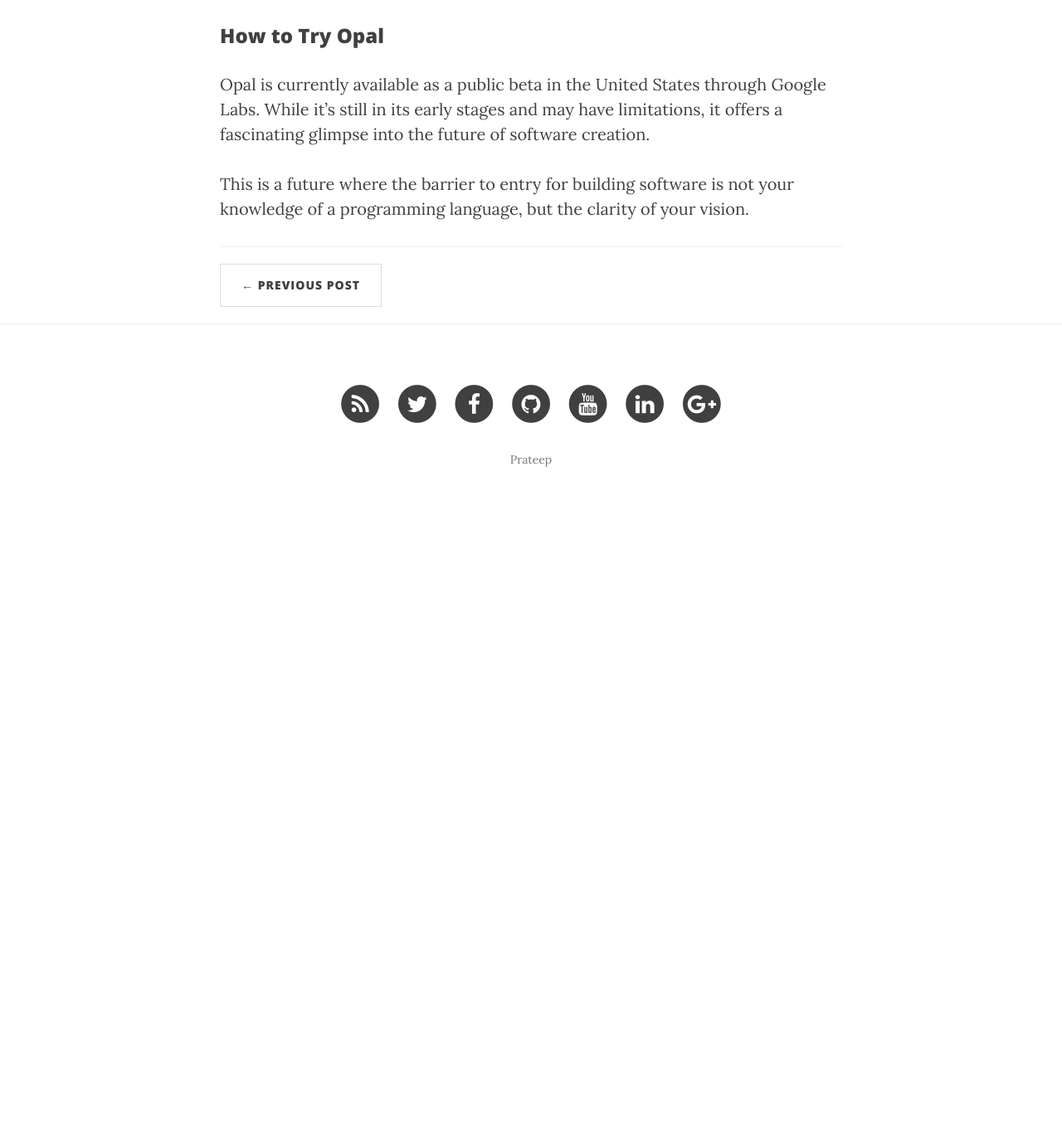
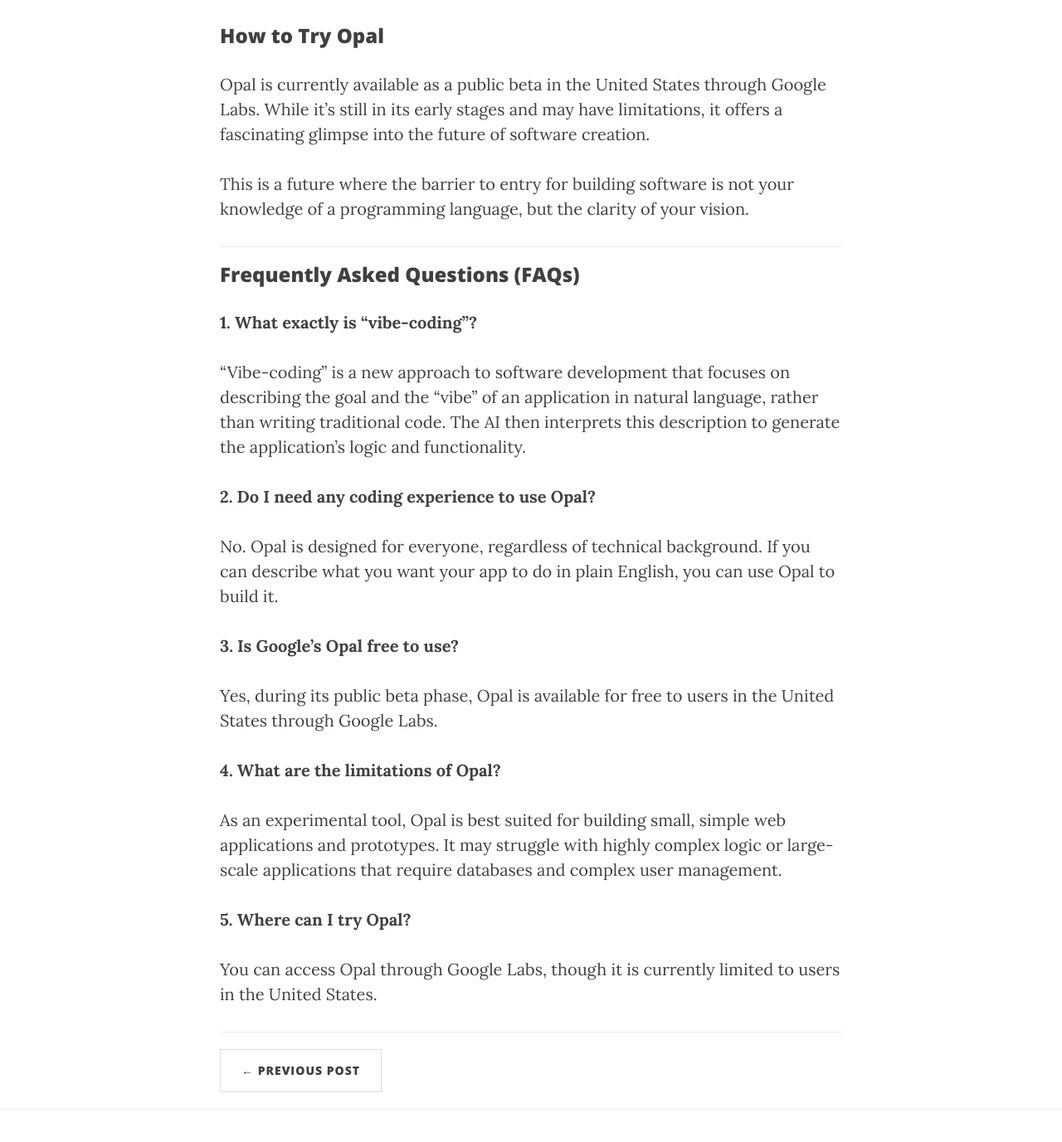
Before and after one commit to prateepgedupudi/prateepgedupudi.github.io, a Jekyll site: the page built from _posts/2025-07-26-google-opal-vibe-coding.md, in a window 1280 px wide and 1400 px high, scrolled down 2223 px. Shown: the top 1377 px of the window at 83% size. Built offline with Jekyll 4.4.1, drawn with Linux system fonts in a browser that asks for light colours; nearby versions of some CDN libraries; a script that is not in the unit is left out; before the commit the page ends 2853 px from its top, so only the background shows below that.

Commit message:
feat: Add FAQ section to Opal post

```diff
--- a/_posts/2025-07-26-google-opal-vibe-coding.md
+++ b/_posts/2025-07-26-google-opal-vibe-coding.md
@@ -38,3 +38,27 @@
 Opal is currently available as a public beta in the United States through Google Labs. While it's still in its early stages and may have limitations, it offers a fascinating glimpse into the future of software creation.
 
 This is a future where the barrier to entry for building software is not your knowledge of a programming language, but the clarity of your vision.
+
+---
+
+### Frequently Asked Questions (FAQs)
+
+**1. What exactly is "vibe-coding"?**
+
+"Vibe-coding" is a new approach to software development that focuses on describing the goal and the "vibe" of an application in natural language, rather than writing traditional code. The AI then interprets this description to generate the application's logic and functionality.
+
+**2. Do I need any coding experience to use Opal?**
+
+No. Opal is designed for everyone, regardless of technical background. If you can describe what you want your app to do in plain English, you can use Opal to build it.
+
+**3. Is Google's Opal free to use?**
+
+Yes, during its public beta phase, Opal is available for free to users in the United States through Google Labs.
+
+**4. What are the limitations of Opal?**
+
+As an experimental tool, Opal is best suited for building small, simple web applications and prototypes. It may struggle with highly complex logic or large-scale applications that require databases and complex user management.
+
+**5. Where can I try Opal?**
+
+You can access Opal through Google Labs, though it is currently limited to users in the United States.
```
